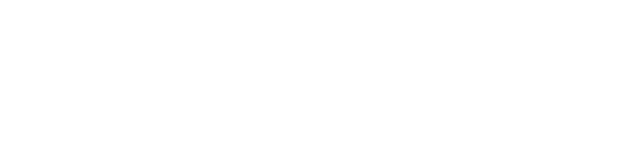
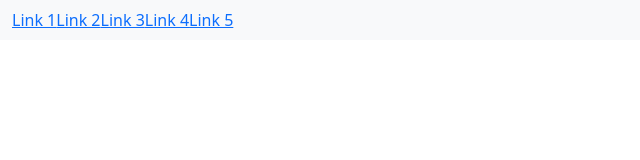
Before and after one commit to harendraSE/mentorprakash, a plain HTML site: page index.html in a window 1280 px wide. Shown: the whole page, without its empty margins (0-640 px from the left). Drawn offline with nearby package versions, Linux system fonts and the light colour scheme.

Commit message:
navigation added

```diff
--- a/index.html
+++ b/index.html
@@ -4,8 +4,22 @@
     <meta charset="UTF-8">
     <meta name="viewport" content="width=device-width, initial-scale=1.0">
     <title>MentorPrakash - Home</title>
+    <link rel="stylesheet" href="https://cdn.jsdelivr.net/npm/bootstrap@5.3.2/dist/css/bootstrap.min.css">
+    <script src="https://cdn.jsdelivr.net/npm/bootstrap@5.3.2/dist/js/bootstrap.min.js"></script>
+    <script src="https://cdn.jsdelivr.net/npm/bootstrap@5.3.2/dist/js/bootstrap.bundle.min.js"></script>
 </head>
 <body>
+    <nav class="navbar navbar-expand-sm navbar-dark bg-light">
+        <div class="container-fluid">
+            <ul class="navbar-nav">
+                <li class="nav-item"><a class="nat-link" href="#">Link 1</a></li>
+                <li class="nav-item"><a class="nat-link" href="#">Link 2</a></li>
+                <li class="nav-item"><a class="nat-link" href="#">Link 3</a></li>
+                <li class="nav-item"><a class="nat-link" href="#">Link 4</a></li>
+                <li class="nav-item"><a class="nat-link" href="#">Link 5</a></li>
+            </ul>
+        </div>
+    </nav>
 
 </body>
 </html>
```
